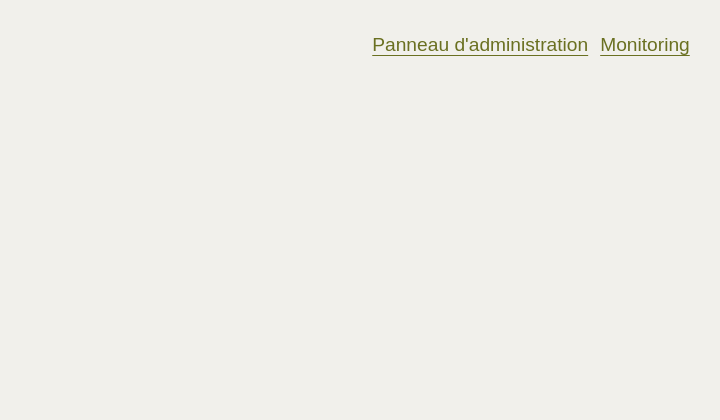
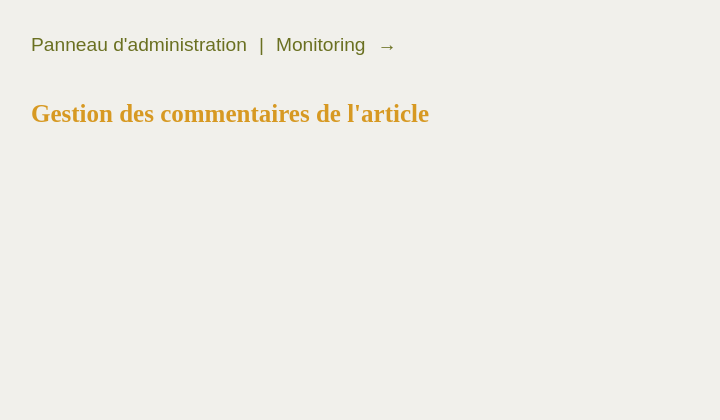
Before and after one commit to Loik-coding/P3_E2_BlogEmilie, a PHP site: template views/templates/commentsMonitoring.php in a window 1280 px wide. Shown: the part 211-631 px from the top of the page, without its empty margins (109-829 px from the left). Run offline with PHP 8.4, Linux system fonts and the light colour scheme; the template is opened without the code that fills it, so the values that code supplies are empty; a stand-in replaces the project's code that opens the database connection; some web fonts are replaced.

Commit message:
Dernières modifications séance mentorat

```diff
--- a/controllers/AdminController.php
+++ b/controllers/AdminController.php
@@ -280,4 +280,9 @@ class AdminController {
         // On redirige vers la page de monitoring de l'article.
         Utils::redirect("commentMonitoring&id=".$articleId);
     }
+
+    public function deleteSelectedComments() : void
+    {
+        //
+    }
 }
--- a/css/style.css
+++ b/css/style.css
@@ -451,7 +451,7 @@ a.info {
 }
 
 .commentMonitoringLine .content {
-    width: 45%;
+    width: 50%;
     flex-shrink: 0;
     overflow-wrap: anywhere;
 }
@@ -462,9 +462,10 @@ a.info {
 }
 
 .commentMonitoringLine .supprimer {
-    width: 20%;
+    width: 15%;
     flex-shrink: 0;
 }
+
 
 .commentMonitoringLine:nth-child(odd) {
     background-color: #6a7021;
@@ -490,6 +491,8 @@ a.info {
 .adminMenu {
     display: flex;
     flex-direction: line;
+    justify-content: left;
+    align-self: flex-start;
     align-items: flex-start;
     gap: 12px;
     width: fit-content;
@@ -501,8 +504,7 @@ a.info {
     display: inline-block;
     color: #6a7021;
     background: transparent;
-    text-decoration: underline;
-    text-underline-offset: 4px;
+
     border: none;
     padding: 4px 0;
     font-size: 1.2rem;
@@ -513,6 +515,8 @@ a.info {
 .adminSubmit:hover,
 .adminSubmit.active {
     color: #3d4012;
+    text-decoration: underline;
+    text-underline-offset: 4px;
 }
 
 
--- a/views/templates/Monitoring.php
+++ b/views/templates/Monitoring.php
@@ -2,11 +2,15 @@
     /**
      * Affichage de la partie monitoring : liste des articles avec statistiques sur le nombre de vues et de commentaires, avec possibilité de trier par colonne.
      * un bouton pour revenir à l'administration et l'accès à la liste des commentaires pour chaque article.
+     * @var String $currentBy
+     * @var String $nextOrder
+     * @var array $articles
      */
 ?>
 
 <div class="adminMenu">
     <a class="adminSubmit" href="index.php?action=admin">Panneau d'administration</a>
+    <div class="adminSubmit"> | </div>
     <a class="adminSubmit active" href="index.php?action=monitoring">Monitoring</a>
 </div>
 
--- a/views/templates/admin.php
+++ b/views/templates/admin.php
@@ -2,11 +2,13 @@
     /**
      * Affichage de la partie admin : liste des articles avec un bouton "modifier" pour chacun.
      * Et un formulaire pour ajouter un article.
+     * @var array $articles
      */
 ?>
 
 <div class="adminMenu">
     <a class="adminSubmit active" href="index.php?action=admin">Panneau d'administration</a>
+    <div class="adminSubmit"> | </div>
     <a class="adminSubmit" href="index.php?action=monitoring">Monitoring</a>
 </div>
 
--- a/views/templates/commentsMonitoring.php
+++ b/views/templates/commentsMonitoring.php
@@ -2,15 +2,20 @@
     /**
      * Affichage de la partie CommentsMonitoring : liste des commentaires par articles avec possibilité de les supprimer
      * Et un bouton pour revenir à la page de monitoring.
+     * @var Article $article
+     * @var array $comments
      */
 ?>
 
 <div class="adminMenu">
     <a class="adminSubmit" href="index.php?action=admin">Panneau d'administration</a>
+    <div class="adminSubmit"> | </div>
     <a class="adminSubmit" href="index.php?action=monitoring">Monitoring</a>
+    <div class="adminSubmit"> → </div>
+    <div class="adminSubmit active"><?= htmlspecialchars($article->getTitle()) ?></div>
 </div>
 
-<h2><?= htmlspecialchars($article->getTitle()) ?></h2>
+<h2>Gestion des commentaires de l'article</h2>
 
 
 <div class="adminCommentMonitoring">
@@ -18,7 +23,7 @@
         <div class="pseudo">Pseudo</div>
         <div class="content">Contenu</div>
         <div class="creation_date">Date de création</div>
-        <div class="Supprimer">Supprimer ce commentaire</div>
+        <div class="supprimer">Supprimer ce commentaire</div>
     </div>
     <?php foreach ($comments as $comment) { ?>
         <div class="commentMonitoringLine">
```
Also changed, not shown: models/Article.php (+17 -0 lines).
